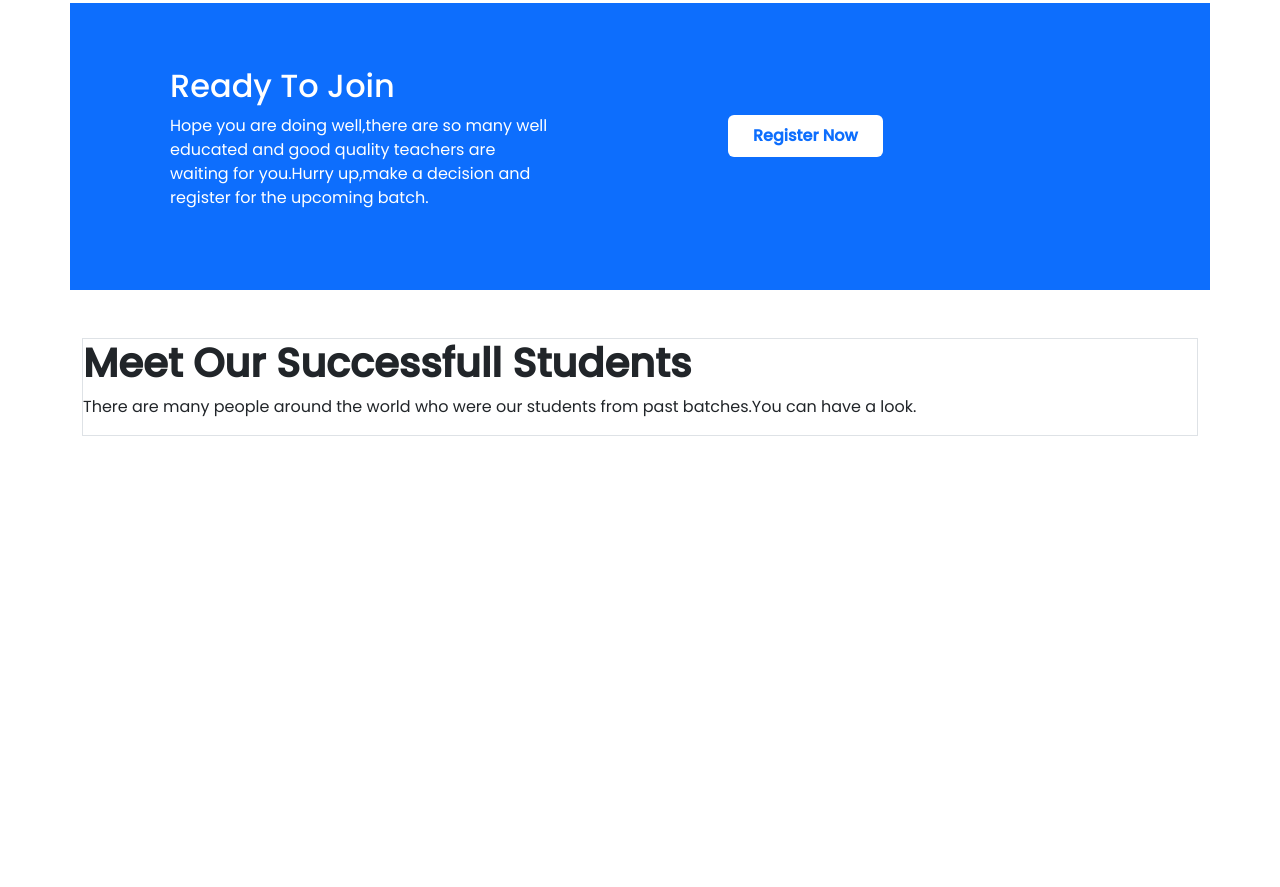
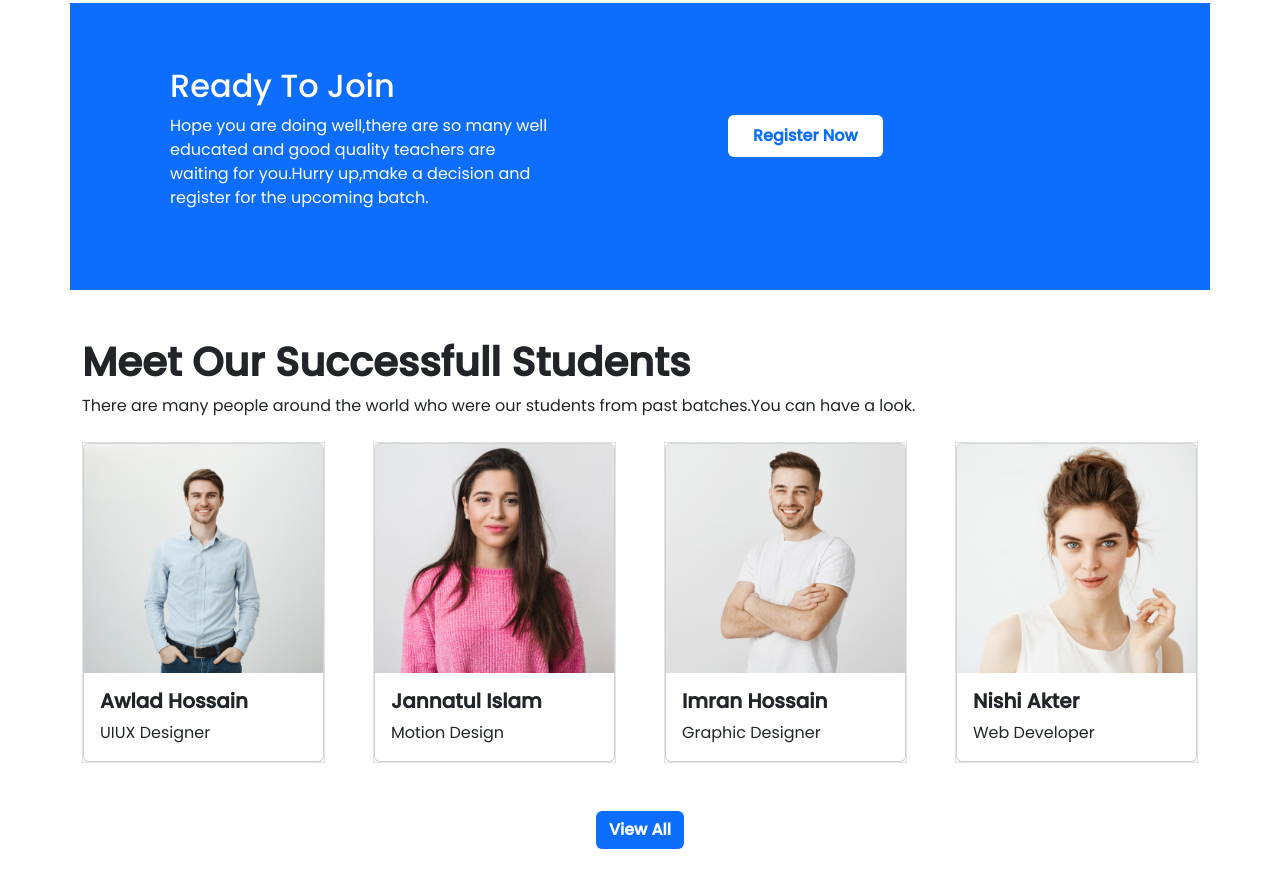
Before and after one commit to katibur/tech-courses-site, a plain HTML site: page index.html in a window 1280 px wide. Shown: the part 2383-3270 px from the top of the page. Before the commit the page ends 2867 px from the top, so only its background shows below. Drawn offline with Linux system fonts and the light colour scheme; a web font is replaced by a local one.

Commit message:
successful students section added

```diff
--- a/index.html
+++ b/index.html
@@ -366,11 +366,69 @@
 
     <!-- successful students section  -->
     <section class="container mb-5">
-        <div class="border">
+        <div class="text-center text-lg-start text-md-start text-sm-center">
             <h1 class="fw-semibold">Meet Our Successfull
                 Students</h1>
-            <p>There are many people around the world who were our students from past batches.You can have a look.</p>
+            <p class="mb-4">There are many people around the world who were our students from past batches.You can
+                have a look.</p>
         </div>
+
+        <div class="container px-0 d-flex d-lg-flex d-md-flex d-sm-grid">
+            <div class="row gx-5">
+
+                <div class="col-lg-3 col-md-6 col-sm-12">
+                    <div class="border bg-light">
+                        <div class="card" style="width: auto;">
+                            <img src="images/student/student-1.png" class="card-img-top" alt="...">
+                            <div class="card-body">
+                                <h5 class="card-title fw-semibold">Awlad Hossain</h5>
+                                <p class="card-text">UIUX Designer</p>
+                            </div>
+                        </div>
+                    </div>
+                </div>
+
+                <div class="col-lg-3 col-md-6 col-sm-12">
+                    <div class="border bg-light">
+                        <div class="card" style="width: auto;">
+                            <img src="images/student/student-2.png" class="card-img-top" alt="...">
+                            <div class="card-body">
+                                <h5 class="card-title fw-semibold">Jannatul Islam</h5>
+                                <p class="card-text">Motion Design</p>
+                            </div>
+                        </div>
+                    </div>
+                </div>
+                <div class="col-lg-3 col-md-6 col-sm-12">
+                    <div class="border bg-light">
+                        <div class="card" style="width: auto;">
+                            <img src="images/student/student-3.png" class="card-img-top" alt="...">
+                            <div class="card-body">
+                                <h5 class="card-title fw-semibold">Imran Hossain</h5>
+                                <p class="card-text">Graphic Designer</p>
+                            </div>
+                        </div>
+                    </div>
+                </div>
+                <div class="col-lg-3 col-md-6 col-sm-12">
+                    <div class="border bg-light">
+                        <div class="card" style="width: auto;">
+                            <img src="images/student/student-4.png" class="card-img-top" alt="...">
+                            <div class="card-body">
+                                <h5 class="card-title fw-semibold">Nishi Akter</h5>
+                                <p class="card-text">Web Developer</p>
+                            </div>
+                        </div>
+                    </div>
+                </div>
+            </div>
+
+        </div>
+
+        <div class="text-center">
+            <button class="btn bg-primary text-white fw-bold mt-5" type="button">View All</button>
+        </div>
+
     </section>
 
     <script src="properties/bootstrap.min.js"></script>
```
